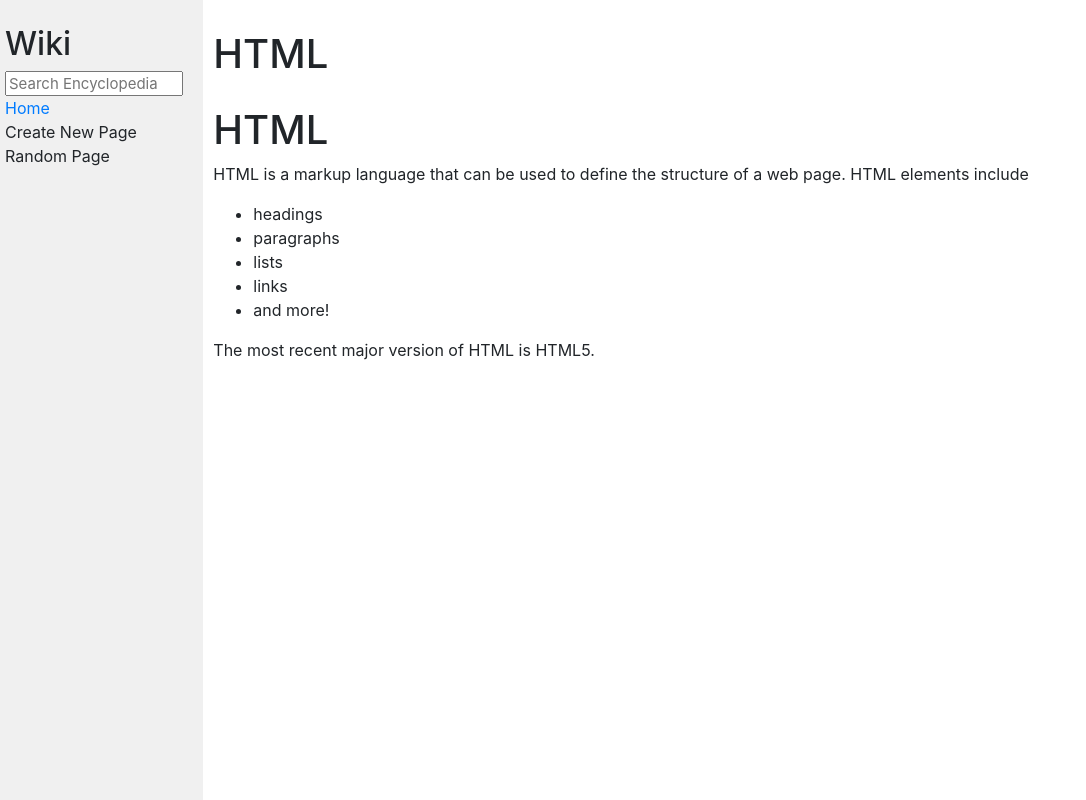
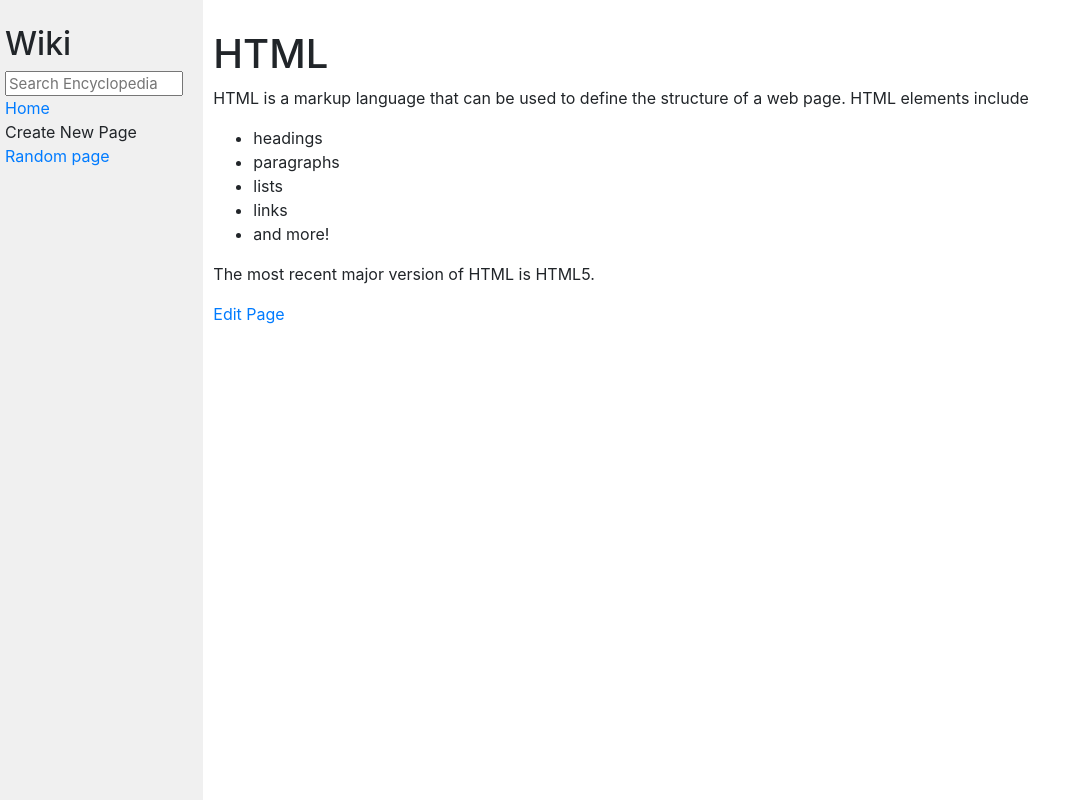
Before and after one commit to rosakosol/cs50w, a Django app: page /wiki/HTML in a window 1280 px wide. Shown: the whole page, without its empty margins (0-1086 px from the left). Run offline with Django 5.2, Linux system fonts and the light colour scheme; some libraries are stand-ins or nearby versions.

Commit message:
Implemented Edit view where users can edit existing entry content, submit form and view the updated entry.

```diff
--- a/week3/wiki/encyclopedia/templates/encyclopedia/entry.html
+++ b/week3/wiki/encyclopedia/templates/encyclopedia/entry.html
@@ -5,8 +5,8 @@
 {% endblock %}
 
 {% block body %}
-    <h1>{{ title }}</h1>
     <div>
         {{ content|safe }}
     </div>
+    <a href="{% url 'edit' title %}">Edit Page</a>
 {% endblock %}
--- a/week3/wiki/encyclopedia/templates/encyclopedia/index.html
+++ b/week3/wiki/encyclopedia/templates/encyclopedia/index.html
@@ -9,7 +9,7 @@
 
     <ul>
         {% for entry in entries %}
-            <li>{{ entry }}</li>
+        <a href="wiki/{{ entry }}"><li>{{ entry }}</li></a>
         {% endfor %}
     </ul>
 
--- a/week3/wiki/encyclopedia/templates/encyclopedia/layout.html
+++ b/week3/wiki/encyclopedia/templates/encyclopedia/layout.html
@@ -22,7 +22,7 @@
                     Create New Page
                 </div>
                 <div>
-                    Random Page
+                    <a href="{{ entries|random }}">Random page</a>
                 </div>
                 {% block nav %}
                 {% endblock %}
--- a/week3/wiki/encyclopedia/urls.py
+++ b/week3/wiki/encyclopedia/urls.py
@@ -5,7 +5,7 @@ from . import views
 urlpatterns = [
     path("", views.index, name="index"),
     path("wiki/", views.index, name="index"),
+    path("wiki/edit/<str:title>", views.edit, name="edit"),
     path("wiki/<str:title>", views.entry, name="entry")
+
 ]
-
-print("encyclopedia URL patterns:", urlpatterns)
--- a/week3/wiki/encyclopedia/views.py
+++ b/week3/wiki/encyclopedia/views.py
@@ -1,13 +1,68 @@
+from django import forms
 from django.shortcuts import render
+from django.http import HttpResponseRedirect
+from django.urls import reverse
 from . import util
 import markdown
 
 
+class NewTaskForm(forms.Form):
+    edit_content = forms.CharField(
+        label='Content',
+        widget=forms.Textarea(attrs={
+            'rows': 10,
+            'cols': 80
+        })
+    )
 
 
 def index(request):
     return render(request, "encyclopedia/index.html", {
         "entries": util.list_entries()
+    })
+
+# Function that allows user to edit entry
+def edit(request, title):
+    content = util.get_entry(title)
+    if content:
+        # If POST request, then use the submitted form data
+        if request.method == "POST":
+            # Create a form variable and save user content
+            form = NewTaskForm(request.POST, initial={'edit_content': content})
+            # If form is valid, save new entry
+            if form.is_valid():
+                new_content = form.cleaned_data["edit_content"]
+
+                # Remove extra new lines
+                new_content = "\n".join([line.lstrip() for line in new_content.splitlines() if line.strip()])
+
+                util.save_entry(title, new_content)
+
+                # Redirect to updated entry page
+                return HttpResponseRedirect(reverse("entry", args=[title]))
+
+            # Else if form invalid, return the submitted form
+            else:
+                return render(request, 'encyclopedia/edit.html', {
+                    "entries": util.list_entries(),
+                    "title": title,
+                    "content": content,
+                    "form": form
+                })
+        # Render empty form
+        form = NewTaskForm(initial={'edit_content': content})
+
+        return render(request, "encyclopedia/edit.html", {
+            "entries": util.list_entries(),
+            "title": title,
+            "content": content,
+            "form": form
+        })
+
+
+    # If entry does not exist, render custom 404 error page
+    return render(request, 'encyclopedia/404.html', {
+        'title': title.capitalize()
     })
 
 # Function that renders the page for each entry
@@ -16,8 +71,9 @@ def entry(request, title):
     if content:
         html_content = markdown.markdown(content)
         return render(request, 'encyclopedia/entry.html', {
-            'title': title,
-            'content': html_content
+            "entries": util.list_entries(),
+            "content": html_content,
+            "title": title
         })
     # If entry does not exist, render custom 404 error page
     return render(request, 'encyclopedia/404.html', {
```
Also changed, not shown: week3/wiki/encyclopedia/templates/encyclopedia/edit.html (added, +18 -0 lines), week3/wiki/encyclopedia/templates/encyclopedia/new.html (added).
